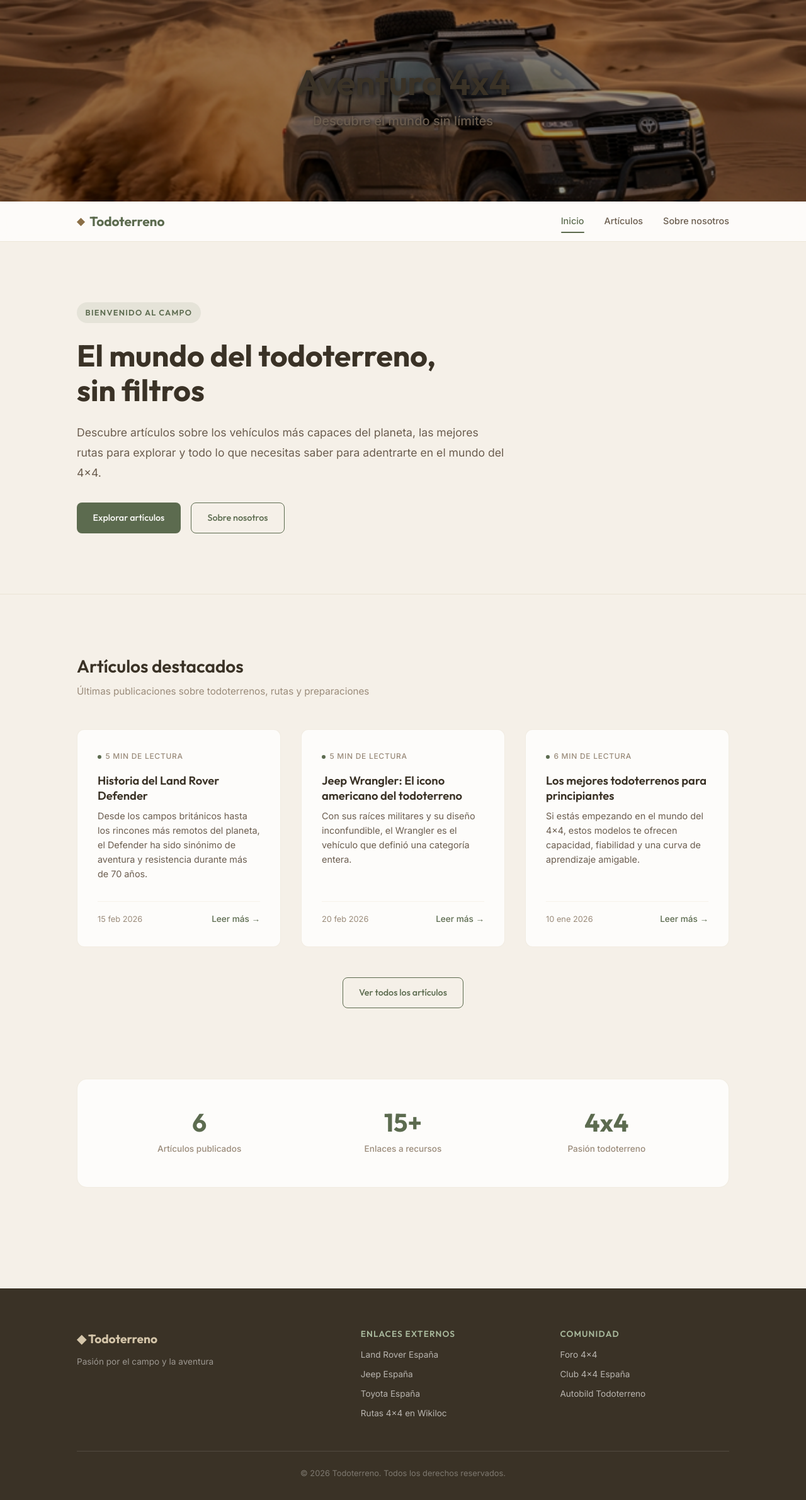
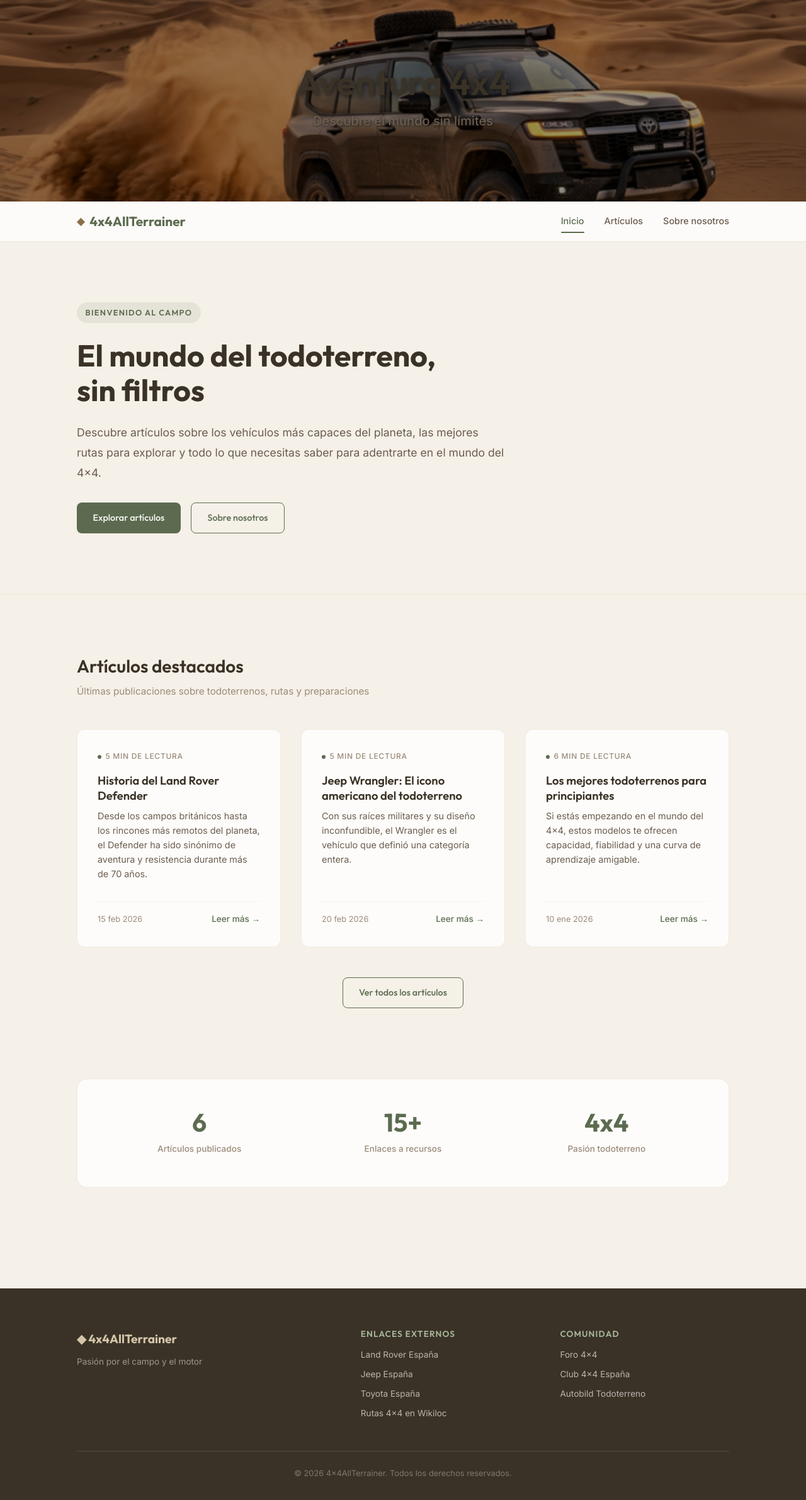
Before and after one commit to hectorifp/AllTerrainWeb, an Angular app: page / in a window 1280 px wide. Shown: the top 2382 px of the page at 63% size. Built offline with nearby package versions, Linux system fonts and the light colour scheme.

Commit message:
Cambiado icono de web en pestaña del navegador. Cambiado el nombre de la web.

```diff
--- a/src/app/components/footer/footer.component.ts
+++ b/src/app/components/footer/footer.component.ts
@@ -1,15 +1,15 @@
 import { Component } from '@angular/core';
 
 @Component({
-    selector: 'app-footer',
-    standalone: true,
-    template: `
+  selector: 'app-footer',
+  standalone: true,
+  template: `
     <footer class="footer">
       <div class="footer-inner container">
         <div class="footer-top">
           <div class="footer-brand">
-            <span class="footer-logo">◆ Todoterreno</span>
-            <p class="footer-tagline">Pasión por el campo y la aventura</p>
+            <span class="footer-logo">◆ 4x4AllTerrainer</span>
+            <p class="footer-tagline">Pasión por el campo y el motor</p>
           </div>
           <div class="footer-links">
             <h4>Enlaces externos</h4>
@@ -26,12 +26,12 @@ import { Component } from '@angular/core';
           </div>
         </div>
         <div class="footer-bottom">
-          <p>&copy; 2026 Todoterreno. Todos los derechos reservados.</p>
+          <p>&copy; 2026 4x4AllTerrainer. Todos los derechos reservados.</p>
         </div>
       </div>
     </footer>
   `,
-    styles: [`
+  styles: [`
     .footer {
       background: var(--color-earth-dark);
       color: var(--text-inverse);
--- a/src/app/components/header/header.component.ts
+++ b/src/app/components/header/header.component.ts
@@ -19,7 +19,7 @@ import { RouterLink, RouterLinkActive } from '@angular/router';
       <div class="header-inner container">
         <a routerLink="/" class="logo">
           <span class="logo-icon">◆</span>
-          <span class="logo-text">Todoterreno</span>
+          <span class="logo-text">4x4AllTerrainer</span>
         </a>
         <button class="menu-toggle" (click)="toggleMenu()" [class.active]="menuOpen" aria-label="Menú">
           <span></span>
--- a/src/index.html
+++ b/src/index.html
@@ -1,14 +1,18 @@
 <!doctype html>
 <html lang="es">
+
 <head>
   <meta charset="utf-8" />
-    <title>Todoterreno — Pasión por el campo y la aventura</title>
-    <meta name="description" content="Web dedicada al mundo de los coches todoterreno: artículos, rutas, preparaciones y los mejores 4x4 del mercado." />
+  <title>4x4AllTerrainer — Pasión por el campo y el motor</title>
+  <meta name="description"
+    content="Web dedicada al mundo de los coches todoterreno: artículos, rutas, preparaciones y los mejores 4x4 del mercado." />
   <base href="/" />
   <meta name="viewport" content="width=device-width, initial-scale=1" />
-    <link rel="icon" type="image/x-icon" href="favicon.ico" />
+  <link rel="icon" type="image/svg+xml" href="/assets/images/favicon-suv.svg" />
 </head>
+
 <body>
   <app-root></app-root>
 </body>
+
 </html>
```
Also changed, not shown: src/assets/images/favicon-suv.svg (added). Lines whose indentation alone changed are shown as unchanged.
